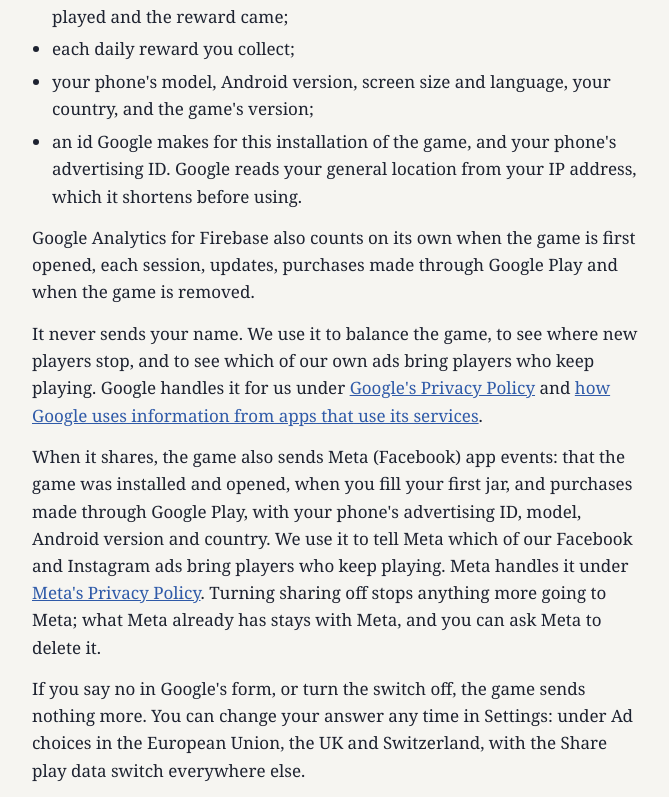
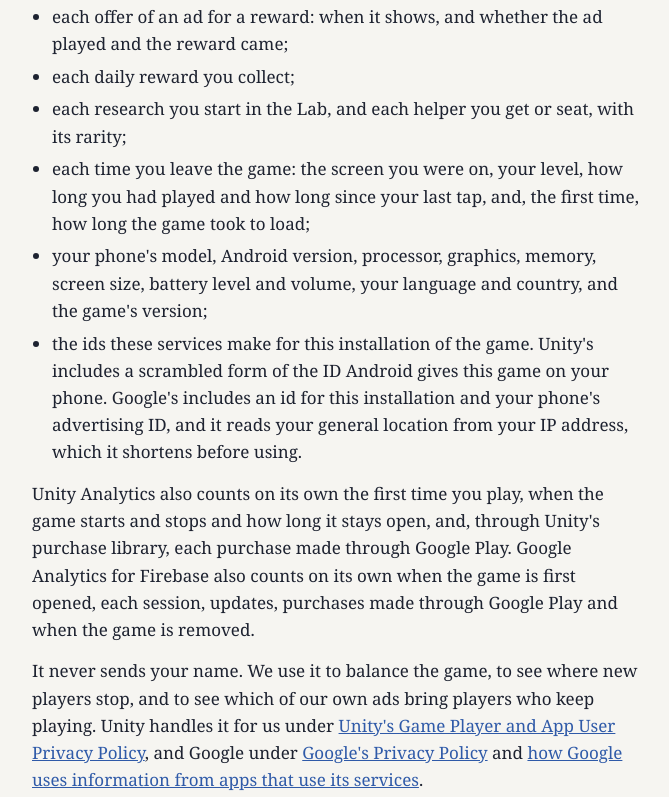
Before and after one commit to jaedongwp/onepunchapp-privacy, a plain HTML site: page cats-vs-skeletons/index.html in a window 1280 px wide. Shown: the part 2305-3102 px from the top of the page, without its empty margins (304-973 px from the left). Drawn offline with Linux system fonts and the light colour scheme.

Commit message:
Cats Vs Skeletons privacy page, 14 November 2026

```diff
--- a/cats-vs-skeletons/index.html
+++ b/cats-vs-skeletons/index.html
@@ -79,7 +79,7 @@
   <h2>Sharing how you play</h2>
   <p>In the European Union, the UK and Switzerland, the game shares how you play only if you say yes in Google's
   consent form. Everywhere else, it shares how you play unless you turn off the Share play data switch in Settings.
-  When it shares, the game sends Google Analytics for Firebase:</p>
+  When it shares, the game sends Unity Analytics and Google Analytics for Firebase:</p>
   <ul>
     <li>each time you open the game, with how many times you have opened it, and how long you played;</li>
     <li>each step of the first-time guide you finish;</li>
@@ -88,15 +88,23 @@
     <li>each time you open the shop, and each item you get from it;</li>
     <li>each offer of an ad for a reward: when it shows, and whether the ad played and the reward came;</li>
     <li>each daily reward you collect;</li>
-    <li>your phone's model, Android version, screen size and language, your country, and the game's version;</li>
-    <li>an id Google makes for this installation of the game, and your phone's advertising ID. Google reads your
-    general location from your IP address, which it shortens before using.</li>
+    <li>each research you start in the Lab, and each helper you get or seat, with its rarity;</li>
+    <li>each time you leave the game: the screen you were on, your level, how long you had played and how long since
+    your last tap, and, the first time, how long the game took to load;</li>
+    <li>your phone's model, Android version, processor, graphics, memory, screen size, battery level and volume, your
+    language and country, and the game's version;</li>
+    <li>the ids these services make for this installation of the game. Unity's includes a scrambled form of the ID
+    Android gives this game on your phone. Google's includes an id for this installation and your phone's advertising
+    ID, and it reads your general location from your IP address, which it shortens before using.</li>
   </ul>
-  <p>Google Analytics for Firebase also counts on its own when the game is first opened, each session, updates,
-  purchases made through Google Play and when the game is removed.</p>
+  <p>Unity Analytics also counts on its own the first time you play, when the game starts and stops and how long it
+  stays open, and, through Unity's purchase library, each purchase made through Google Play. Google Analytics for
+  Firebase also counts on its own when the game is first opened, each session, updates, purchases made through Google
+  Play and when the game is removed.</p>
   <p>It never sends your name. We use it to balance the game, to see where new players stop, and to see which
-  of our own ads bring players who keep playing. Google handles it for us under
-  <a href="https://policies.google.com/privacy">Google's Privacy Policy</a> and
+  of our own ads bring players who keep playing. Unity handles it for us under
+  <a href="https://unity.com/legal/game-player-and-app-user-privacy-policy">Unity's Game Player and App User Privacy
+  Policy</a>, and Google under <a href="https://policies.google.com/privacy">Google's Privacy Policy</a> and
   <a href="https://policies.google.com/technologies/partner-sites">how Google uses information from apps that use its
   services</a>.</p>
   <p>When it shares, the game also sends Meta (Facebook) app events: that the game was installed and opened, when you
@@ -104,9 +112,9 @@
   and country. We use it to tell Meta which of our Facebook and Instagram ads bring players who keep playing. Meta
   handles it under <a href="https://www.facebook.com/privacy/policy/">Meta's Privacy Policy</a>. Turning sharing off
   stops anything more going to Meta; what Meta already has stays with Meta, and you can ask Meta to delete it.</p>
-  <p>If you say no in Google's form, or turn the switch off, the game sends nothing more. You can change your answer
-  any time in Settings: under Ad choices in the European Union, the UK and Switzerland, with the Share play data switch
-  everywhere else.</p>
+  <p>If you say no in Google's form, or turn the switch off, the game sends nothing more to any of them. You can
+  change your answer any time in Settings: under Ad choices in the European Union, the UK and Switzerland, with the
+  Share play data switch everywhere else.</p>
 
   <h2>Why we may use it</h2>
   <ul>
@@ -140,10 +148,10 @@
 
   <h2>Keeping it safe</h2>
   <p>Everything the game sends goes over an encrypted connection. The game uses no servers of ours and no crash
-  reporting of ours. We see what you share about how you play on Google's dashboard, each order on Google Play (what
-  was bought, when, its price and the country), and totals of the ads watched. We never see your card, and we never
-  sell your information. Unity and Google may handle it in the United States and other countries, under their own
-  policies.</p>
+  reporting of ours. We see what you share about how you play on Unity's, Google's and Meta's dashboards, each order on Google
+  Play (what was bought, when, its price and the country), and totals of the ads watched. We never see your card, and
+  we never sell your information. Unity, Google and Meta may handle it in the United States and other countries, under
+  their own policies.</p>
 
   <h2>Google Play</h2>
   <p>Google Play downloads and updates the game under
@@ -156,9 +164,9 @@
     <li>The save on your phone is deleted when you uninstall the game, or when you clear its storage in your phone's
     settings.</li>
     <li>What the game shared about how you play: take your yes back under Ad choices in Settings (in the European
-    Union, the UK and Switzerland) or turn off Share play data in Settings (everywhere else). That stops the sending
-    and clears Google's id for this installation on your phone. You can also write to us at the address below and we
-    will ask Google to delete it.</li>
+    Union, the UK and Switzerland) or turn off Share play data in Settings (everywhere else). That stops the sending,
+    asks Unity to delete what your phone sent and clears Google's id for this installation on your phone. You can also
+    write to us at the address below and we will ask Unity and Google to delete it.</li>
     <li>What the ad service and Unity's purchase library received is kept by Unity under its policy above, which tells
     how to ask Unity to see or delete it; deleting your advertising ID in your phone's settings cuts the link to
     it.</li>
```
